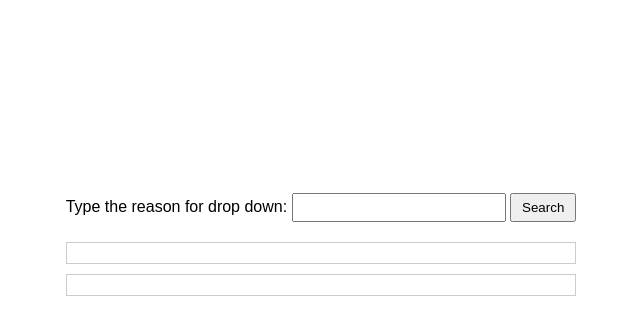
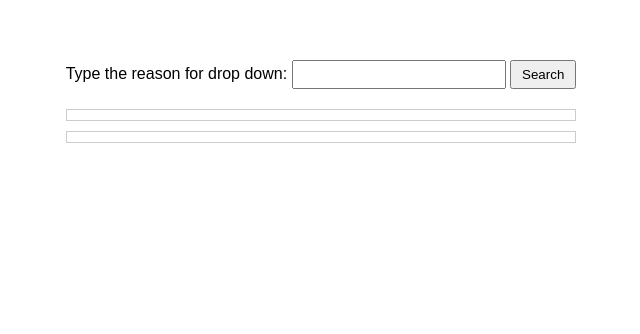
Before and after one commit to juniorwebdev83/Q-A-Notes, a plain HTML site: page index.html in a window 1280 px wide. Shown: the part 156-490 px from the top of the page, without its empty margins (319-959 px from the left). Drawn offline with Linux system fonts and the light colour scheme.

Commit message:
CHAI PROBLEMS

```diff
--- a/styles.css
+++ b/styles.css
@@ -3,8 +3,24 @@ body {
     display: flex;
     align-items: center;
     justify-content: center;
-    height: 100vh;
+    height: 65vh;
     margin: 0;
+    #reasonDisplay,
+    #usageDisplay {
+        text-align: justify;
+        margin-top: 10px; /* Adjust the margin-top value to bring the content down */
+        margin-bottom: 5px;
+        padding: 5px;
+        border: 1px solid #ccc;
+    }
+
+    #reasonDisplay div,
+    #usageDisplay div {
+        margin-bottom: 0;
+        line-height: 1.2;
+    }
+
+
 }
 
 .container {
@@ -21,11 +37,3 @@ button {
     padding: 5px 10px;
     cursor: pointer;
 }
-
-#reasonDisplay,
-#usageDisplay {
-    text-align: justify;
-    margin-top: 10px;
-    padding: 10px;
-    border: 1px solid #ccc;
-}
```
Also changed, not shown: logo.png (added).
